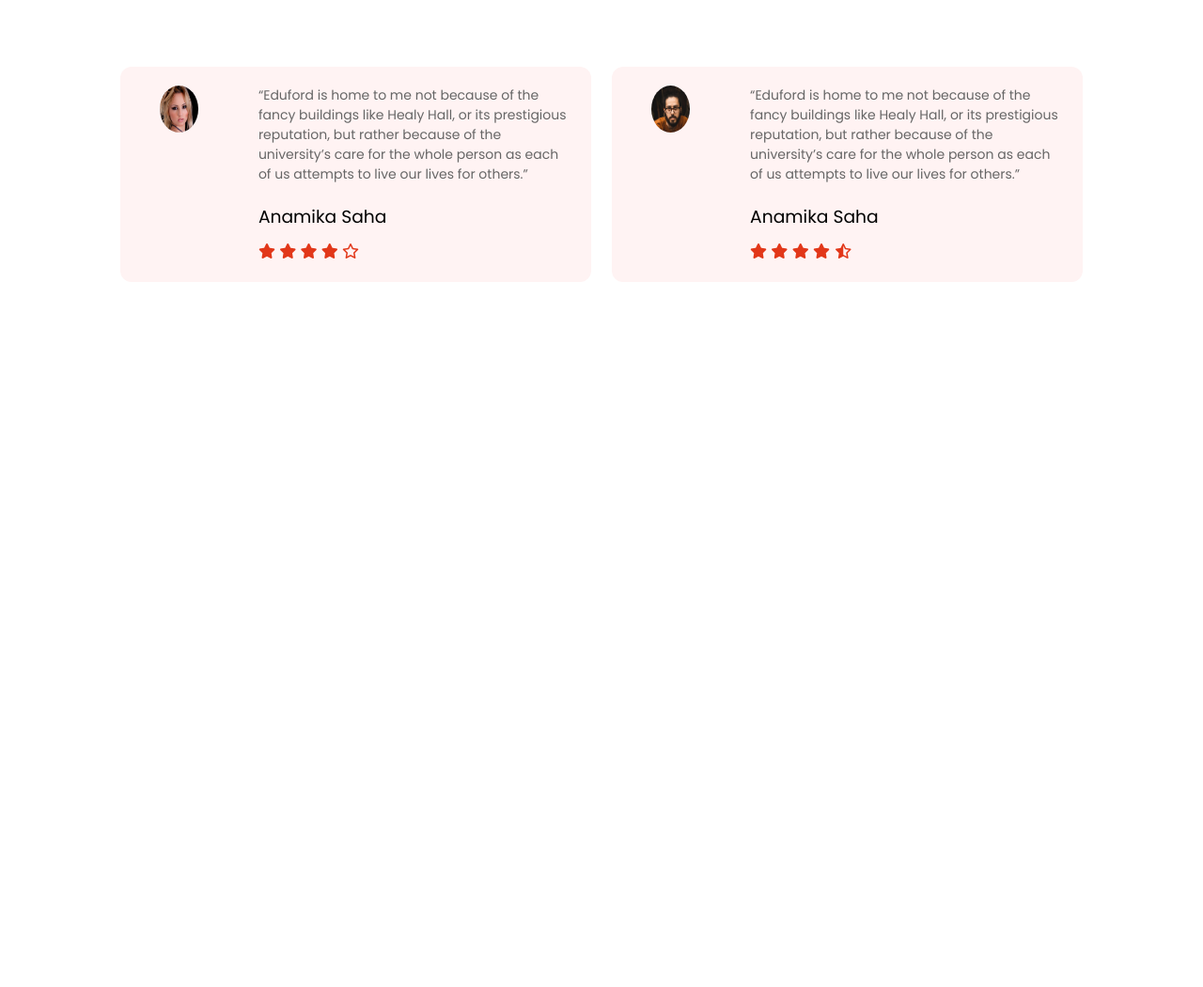
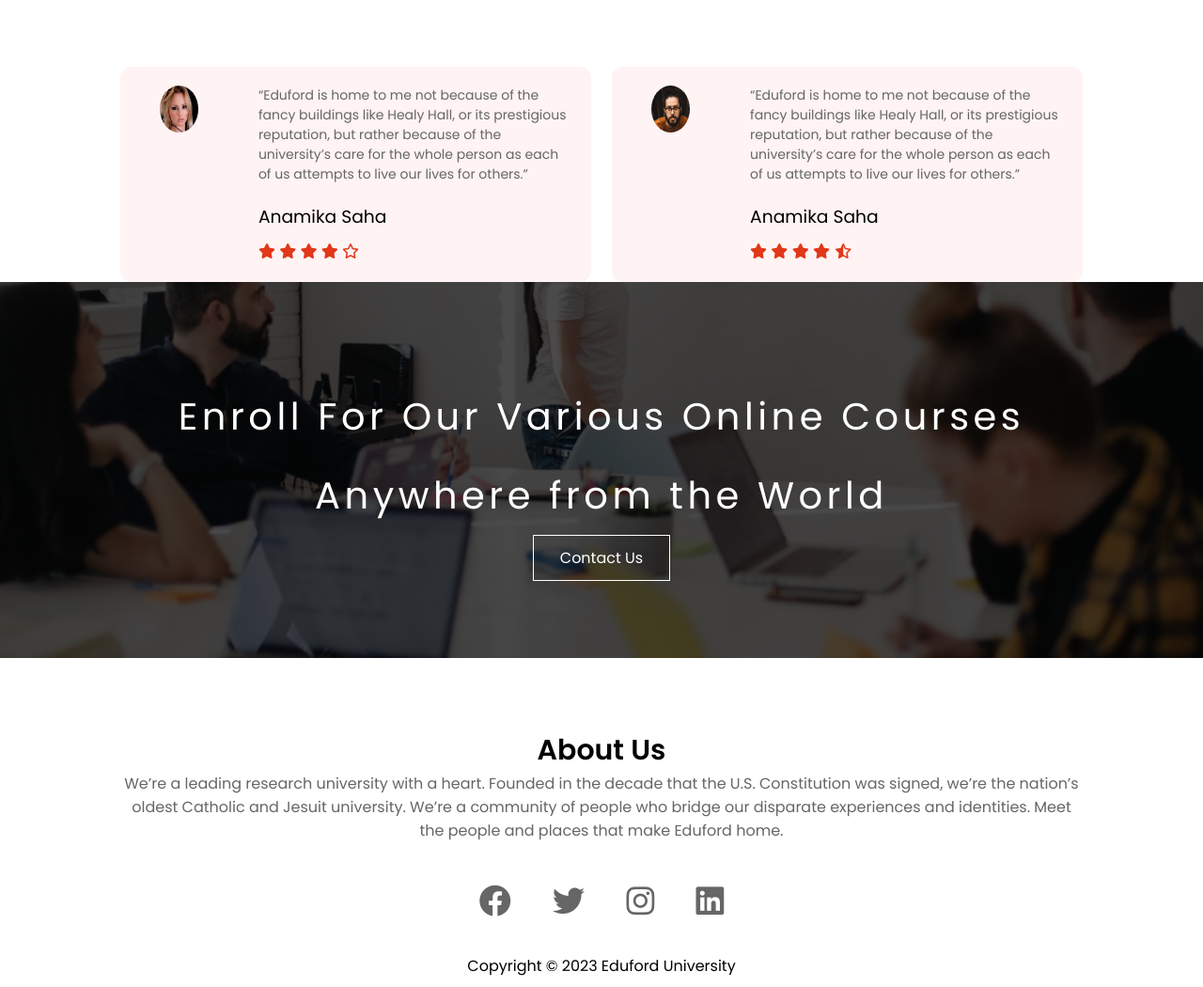
Before and after one commit to mollamahim/Eduford, a plain HTML site: page index.html in a window 1280 px wide. Shown: the part 3019-4069 px from the top of the page at 94% size. Before the commit the page ends 3319 px from the top, so only its background shows below. Drawn offline with Linux system fonts and the light colour scheme; a script that the page names is missing.

Commit message:
all section done

```diff
--- a/css/style.css
+++ b/css/style.css
@@ -324,3 +324,92 @@ section.testimonials-layer h3 {
     }
 }
 /* Testimonials style media */
+/* contact us style   */
+.contact-us{
+    background-image:linear-gradient(rgba(0,0,0,0.7), rgba(0,0,0,0.7)), url(../img/banner2.jpg);
+    background-size: cover;
+    background-position: center;
+    width: 100%;
+    background-attachment:fixed;
+}
+.cource-center{
+    display: flex;
+   justify-content: center;
+   align-items: center;
+   width: 100%;
+   height: 50vh;
+}
+.course-enroll {
+    text-align: center;
+    color: #fff;
+}
+.course-enroll h2 {
+    margin: 20px 0px 24px;
+    font-size: 40px;
+    letter-spacing: 4.5px;
+    font-weight: 400;
+}
+@media (max-width:640px){
+    .course-enroll h2{
+        font-size: 20px;
+    }
+}
+/* contact us style   */
+
+/* footer  */
+.social-icons{
+    margin: 25px 0px -26px;
+}
+.social-icons i{
+    padding:20px ;
+    font-size: 34px ;
+    color: #666;
+    transition: 0.5s;
+
+}
+.social-icons .fa-facebook:hover{
+    color: #3b5998;
+}
+.social-icons .fa-instagram:hover{
+    color: #fbad50;
+}
+
+.social-icons .fa-linkedin:hover{
+    color: #0a66c2;
+}
+
+.social-icons .fa-twitter:hover{
+    color: #00acee;
+}
+footer p {
+    text-align: center;
+    margin-bottom: 10px;
+}
+footer > i{
+    position:fixed;
+    top:30px;
+    right: 30px;
+    font-size:30px;
+    z-index: 7777773;
+}
+@media (max-width: 640px) {
+    footer > i{
+        font-size: 25px;
+        top: 30px;
+    }
+}
+footer > a {
+    position: fixed;
+    right: 30px;
+    bottom:30px;
+    display: block;
+    width: 50px;
+    height: 50px;
+    border-radius: 50%;
+    background-color: #666;
+    color: #fff;
+    text-align: center;
+    text-decoration: none;
+    line-height: 50px;
+    font-size:25px;
+}
--- a/index.html
+++ b/index.html
@@ -179,6 +179,40 @@
 
   <!-- Testimonials  section END -->
 
+  <!-- contact us  Start -->
+    <section class="contact-us">
+        <section class="container">
+            <section class="cource-center">
+                <section class="course-enroll">
+                    <h2>Enroll For Our Various Online Courses</h2>
+                    <h2>Anywhere from the World</h2>
+                    <a href="#" class="hero-btn">Contact Us</a>
+                </section>
+            </section>
+        </section>
+    </section>
+  <!-- contact us  END -->
+
     </main>
+
+    <footer>
+        <section class="container">
+         <sectin class="about_us">
+            <div class="title-cap">
+                <h2>About Us</h2>
+                <p>We’re a leading research university with a heart. Founded in the decade that the U.S. Constitution was signed, we’re the nation’s oldest Catholic and Jesuit university. We’re a community of people who bridge our disparate experiences and identities. Meet the people and places that make Eduford home.</p>
+               <section class="social-icons">
+                <a href="#"> <i class="fa-brands fa-facebook"></i></a>
+                <a href="#"><i class="fa-brands fa-twitter"></i></a>
+                <a href="#"><i class="fa-brands fa-instagram"></i></a>
+                <a href="#"><i class="fa-brands fa-linkedin"></i></a>
+               </section>
+            </div>
+            <p>Copyright &copy; 2023 Eduford University</p>
+         </sectin>
+        </section>
+        <a href="#"><i class="fa-solid fa-arrow-up"></i></a>
+        <i class="fa-solid fa-circle-half-stroke"></i>
+    </footer>
 </body>
 </html>
```
